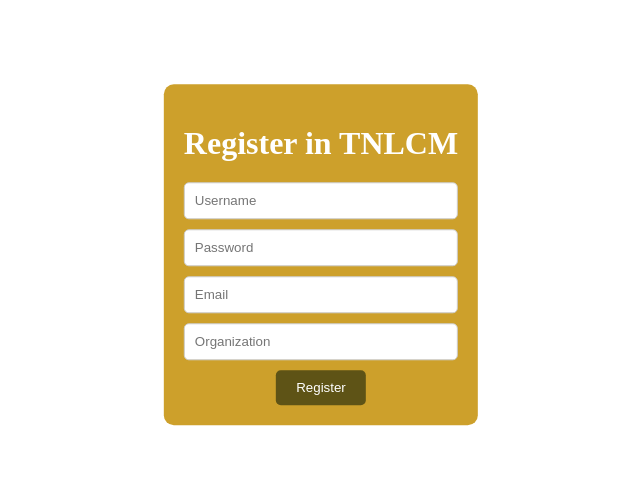
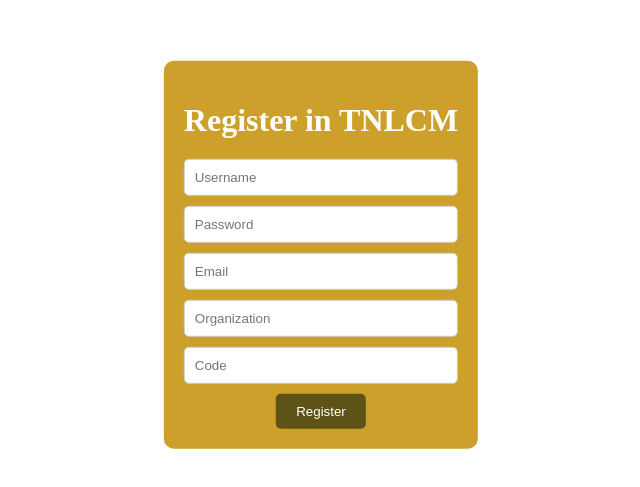
Before and after one commit to 6G-SANDBOX/TNLCM_FRONTEND, a Next.js app: page /tnlcm/register in a window 1280 px wide. Shown: the part 145-632 px from the top of the page, without its empty margins (319-959 px from the left). Built offline with nearby package versions, Linux system fonts and the light colour scheme.

Commit message:
Add verification token field

```diff
--- a/src/app/tnlcm/register/page.js
+++ b/src/app/tnlcm/register/page.js
@@ -13,6 +13,8 @@ export default function RegisterPage() {
     setPassword,
     email,
     setEmail,
+    verificationToken,
+    setVerificationToken,
     org,
     setOrg,
     handleRegister,
@@ -51,10 +53,19 @@ export default function RegisterPage() {
           required={true}
         />
         <Input
-          type="org"
+          type="text"
           placeholder="Organization"
           value={org}
           onChange={(e) => setOrg(e.target.value)}
+          onKeyDown={handleKeyPress}
+          className="input-login-register"
+          required={true}
+        />
+        <Input
+          type="text"
+          placeholder="Code"
+          value={verificationToken}
+          onChange={(e) => setVerificationToken(e.target.value)}
           onKeyDown={handleKeyPress}
           className="input-login-register"
           required={true}
```
